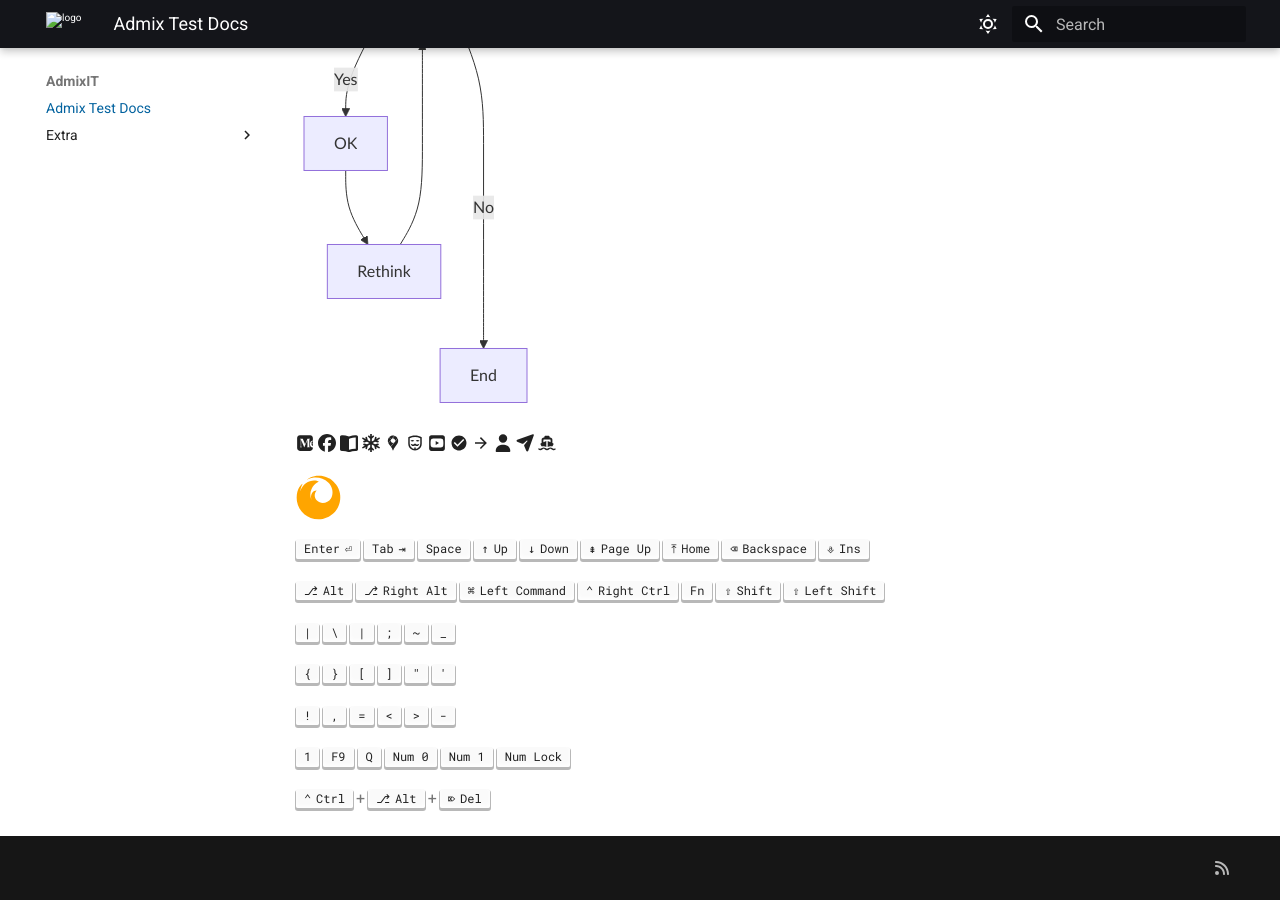
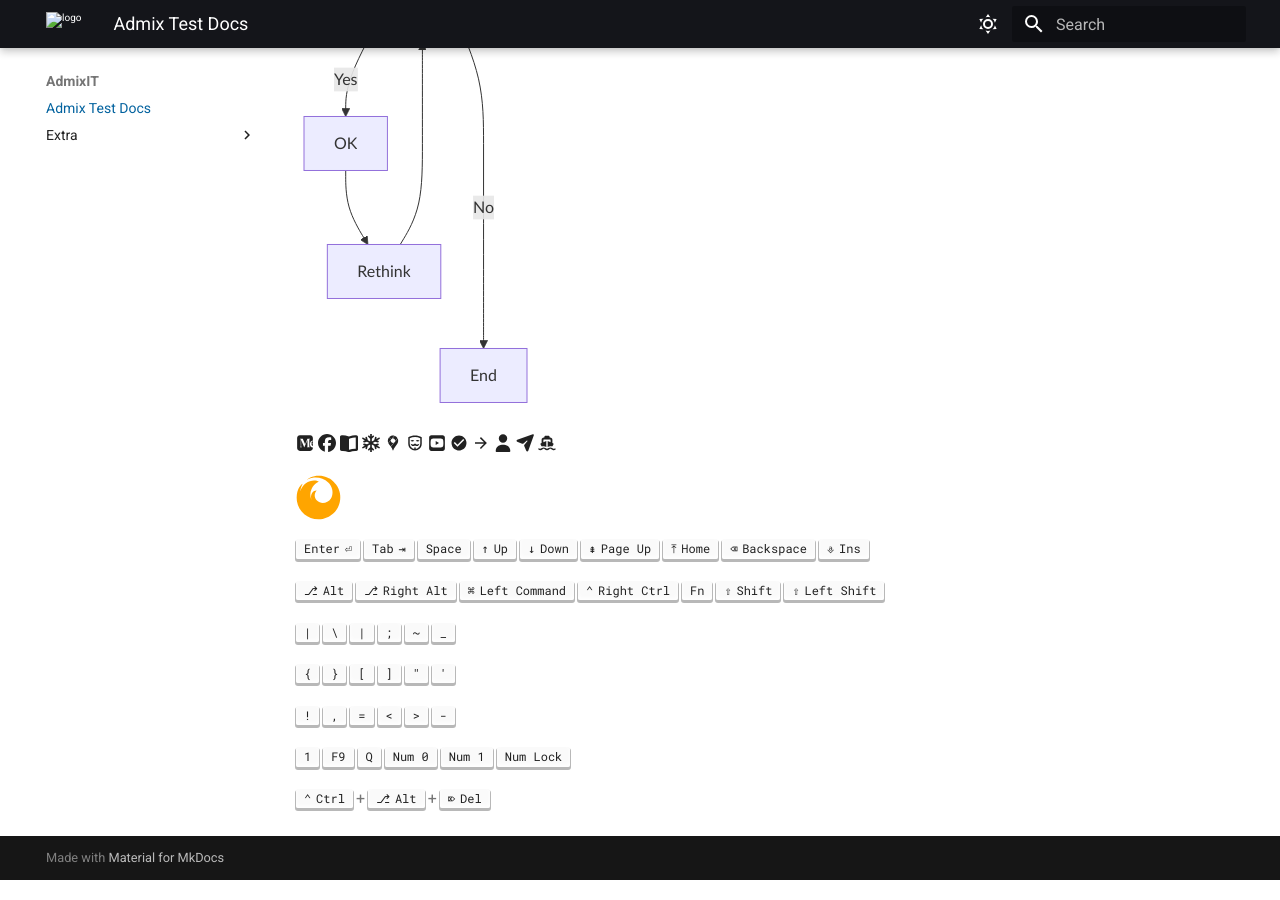
Before and after one commit to meri-imperiumi/handbook, an MkDocs documentation site: the page built from docs/index.md, in a window 1280 px wide and 900 px high, scrolled down 1079 px. Built offline with MkDocs 1.6.1 and Material for MkDocs 9.7.7, drawn with Linux system fonts in a browser that asks for light colours.

Commit message:
Update mkdocs.yml

```diff
--- a/mkdocs.yml
+++ b/mkdocs.yml
@@ -36,11 +36,11 @@ theme:
 
 extra:
   # Link to go when logo clicked
-  homepage: https://docs.Admixit.com
-  generator: false
-  social:
-    - icon: fontawesome/solid/rss
-      link: https://Admixit.com
+  #homepage: https://docs.Admixit.com
+ # generator: false
+  #social:
+  #  - icon: fontawesome/solid/rss
+   #   link: https://Admixit.com
 
 plugins:
   - search
```
